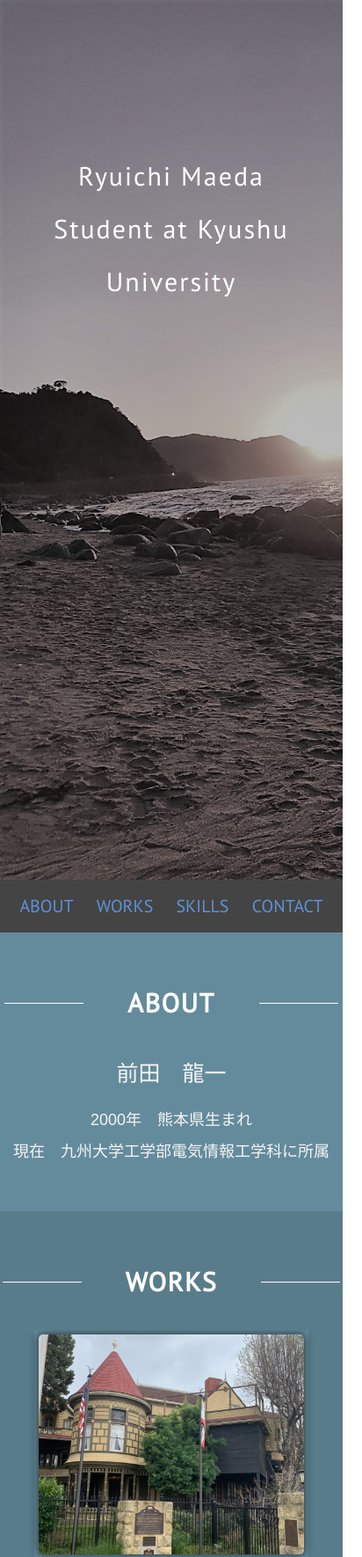
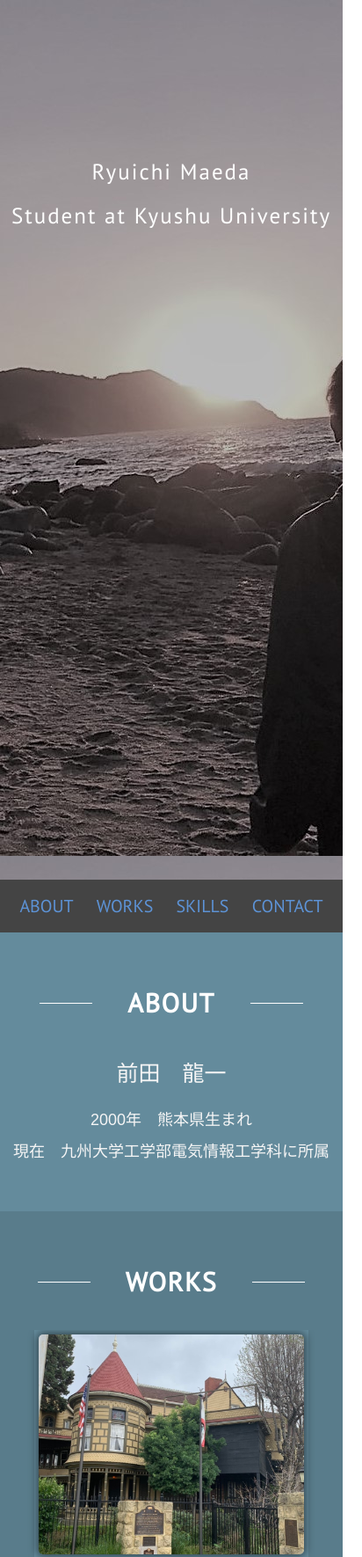
Before and after one commit to compuscience/compuscience.github.io, a plain HTML site: page index.html in a window 390 px wide. Shown: the top 1770 px of the page at 88% size, 412 px wide, since content can reach past the window. Drawn offline with nearby package versions, Linux system fonts and the light colour scheme.

Commit message:
Update style.css

```diff
--- a/css/style.css
+++ b/css/style.css
@@ -428,3 +428,18 @@ body {
         width: 100%;
     }
 }
+@media (max-width: 480px) {
+    .header {
+        background: url('../images/top_phone.jpg');
+    }
+    .header-wrapper {
+        font-size: 2.5rem;
+    }
+    .heading {
+        padding: 0 100px;
+    }
+    .heading:before,
+    .heading:after {
+        width: 60px;
+    }
+}
```
